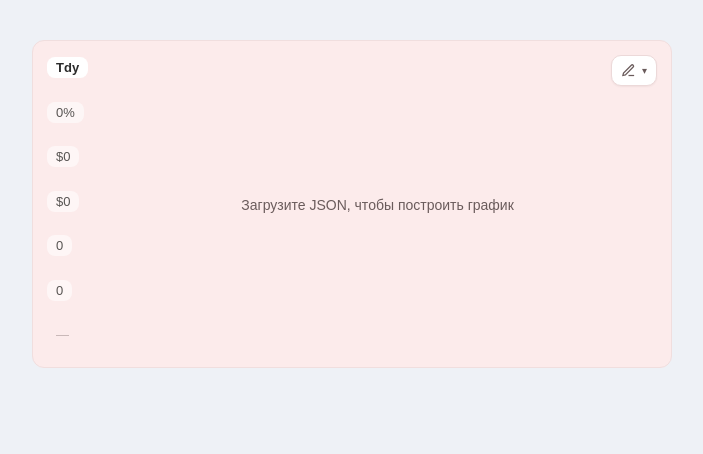
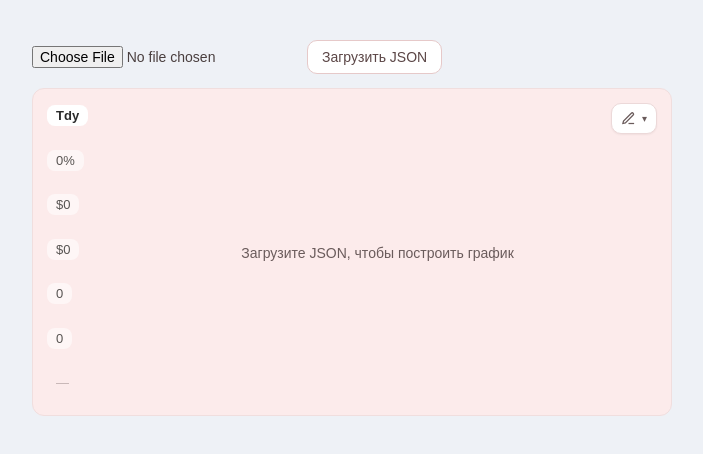
Before and after one commit to curtrade/nextjs-echarts-demo, a Next.js app: page / in a window 1280 px wide. Shown: the top 454 px of the page, without its empty margins (288-991 px from the left). Built offline with nearby package versions, Linux system fonts and the light colour scheme.

Commit message:
feat: wire upload form and chart in MetricsDashboard

```diff
--- a/src/app/page.tsx
+++ b/src/app/page.tsx
@@ -1,9 +1,9 @@
-import { MetricsChart } from '@/components/MetricsChart';
+import { MetricsDashboard } from '@/components/MetricsDashboard';
 
 export default function Home() {
   return (
     <main style={{ width: '100%', maxWidth: 680, margin: '40px auto', padding: '0 16px' }}>
-      <MetricsChart />
+      <MetricsDashboard />
     </main>
   );
 }
--- /dev/null
+++ b/src/components/MetricsDashboard.tsx
@@ -0,0 +1,17 @@
+'use client';
+
+import { useState } from 'react';
+import type { MetricsDataset } from '@/lib/metrics/types';
+import { JsonUploadForm } from './JsonUploadForm';
+import { MetricsChart } from './MetricsChart';
+
+export function MetricsDashboard() {
+  const [dataset, setDataset] = useState<MetricsDataset | null>(null);
+
+  return (
+    <div>
+      <JsonUploadForm onLoaded={setDataset} />
+      <MetricsChart dataset={dataset} />
+    </div>
+  );
+}
```
